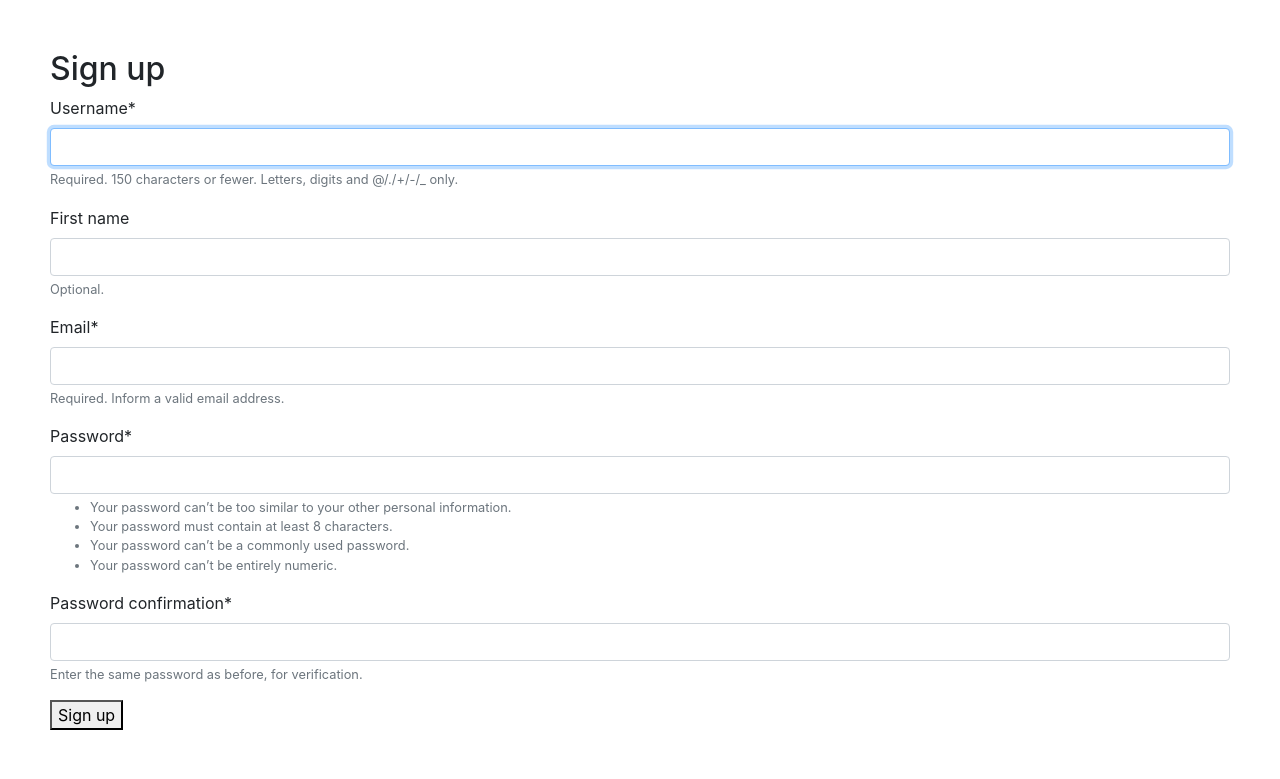
After one commit to truengsuksilp/project_trip, a Django app: template main_app/templates/signup_crispy.html in a window 1280 px wide. The commit adds this page. Shown: the top 779 px of the page. Run offline with Django 3.2, Linux system fonts and the light colour scheme; the template is opened without the code that fills it: values that come from a table or form of the project are taken from there, others are empty; style sheets or scripts are compiled from the project's sources; some libraries are stand-ins or nearby versions.

Commit message:
Signup Page: Added crispy form

```diff
--- a/main_app/static/styles/main.scss
+++ b/main_app/static/styles/main.scss
@@ -1,3 +1,7 @@
+body {
+    padding: 50px;
+}
+
 h1 {
     color: purple;
 }
--- a/main_app/templates/base.html
+++ b/main_app/templates/base.html
@@ -11,8 +11,14 @@
     <!-- Favicon -->
     <link rel="shortcut icon" type="image/png" href="https://media1.thehungryjpeg.com/thumbs2/ori_3686943_09tpyqe6r67ba765aheypmgvqo0vltfraf4ru77u_plane-icon.jpg"/>
 
+    <!-- Vendors: Bootstrap -->
+    <link rel="stylesheet" href="https://stackpath.bootstrapcdn.com/bootstrap/4.1.3/css/bootstrap.min.css" integrity="sha384-MCw98/SFnGE8fJT3GXwEOngsV7Zt27NXFoaoApmYm81iuXoPkFOJwJ8ERdknLPMO" crossorigin="anonymous">
+    <script src="https://stackpath.bootstrapcdn.com/bootstrap/4.1.3/js/bootstrap.min.js" integrity="sha384-ChfqqxuZUCnJSK3+MXmPNIyE6ZbWh2IMqE241rYiqJxyMiZ6OW/JmZQ5stwEULTy" crossorigin="anonymous"></script>
+
+    <!-- CSS: Internal -->
     <link rel="stylesheet" href="{% sass_src 'styles/main.scss' %}">
 
+    <!-- JS: Internal -->
     <script src="{% static 'scripts/main.js' %}" defer></script>
 
     <title>Trippy - {% block title%}{% endblock %}</title>
--- a/main_app/templates/signup.html
+++ b/main_app/templates/signup.html
@@ -4,6 +4,8 @@
   <h2>Sign up</h2>
   <form method="post">
     {% csrf_token %}
+
+
     {% for field in form %}
       <p>
         {{ field.label_tag }}<br>
@@ -11,9 +13,6 @@
         {% if field.help_text %}
           <small style="color: grey">{{ field.help_text }}</small>
         {% endif %}
-        {% for error in non_field_errors %}
-          <p style="color: purple">{{ error }}</p>
-        {% endfor %}
         {% for error in field.errors %}
           <p style="color: red">{{ error }}</p>
         {% endfor %}
--- /dev/null
+++ b/main_app/templates/signup_crispy.html
@@ -0,0 +1,13 @@
+{% extends 'base.html' %}
+{% load crispy_forms_tags %}
+
+{% block content %}
+  <h2>Sign up</h2>
+  <form method="post">
+    {% csrf_token %}
+
+    {{form|crispy}}
+
+    <button type="submit">Sign up</button>
+  </form>
+{% endblock %}
--- a/main_app/urls.py
+++ b/main_app/urls.py
@@ -1,9 +1,10 @@
 from django.urls import path
+from django.shortcuts import redirect
 from .views import Home, SignUp
 
 urlpatterns = [
-    path('', Home.as_view(), name='home'),
-
+    # path('', Home.as_view(), name='home'),
+    path('', lambda req: redirect('accounts/signup/'), name='home'),
     path('accounts/signup/', SignUp.as_view(), name='signup'),
 ]
 
--- a/main_app/views.py
+++ b/main_app/views.py
@@ -17,7 +17,7 @@ class SignUp(View):
     def get(self, request):
         form = SignUpForm()
         context = {'form': form}
-        return render(request, 'signup.html', context)
+        return render(request, 'signup_crispy.html', context)
 
     def post(self, request):
         form = SignUpForm(request.POST)
--- a/project_trip/settings.py
+++ b/project_trip/settings.py
@@ -43,7 +43,10 @@ INSTALLED_APPS = [
     'django.contrib.staticfiles',
     'main_app',
     'sass_processor',
+    'crispy_forms',
 ]
+
+CRISPY_TEMPLATE_PACK = 'bootstrap4'
 
 MIDDLEWARE = [
     'django.middleware.security.SecurityMiddleware',
--- a/static/styles/main.css
+++ b/static/styles/main.css
@@ -1,3 +1,6 @@
+body {
+  padding: 50px; }
+
 h1 {
   color: purple; }
 
```
Also changed, not shown: main_app/models.py (+7 -6 lines).
